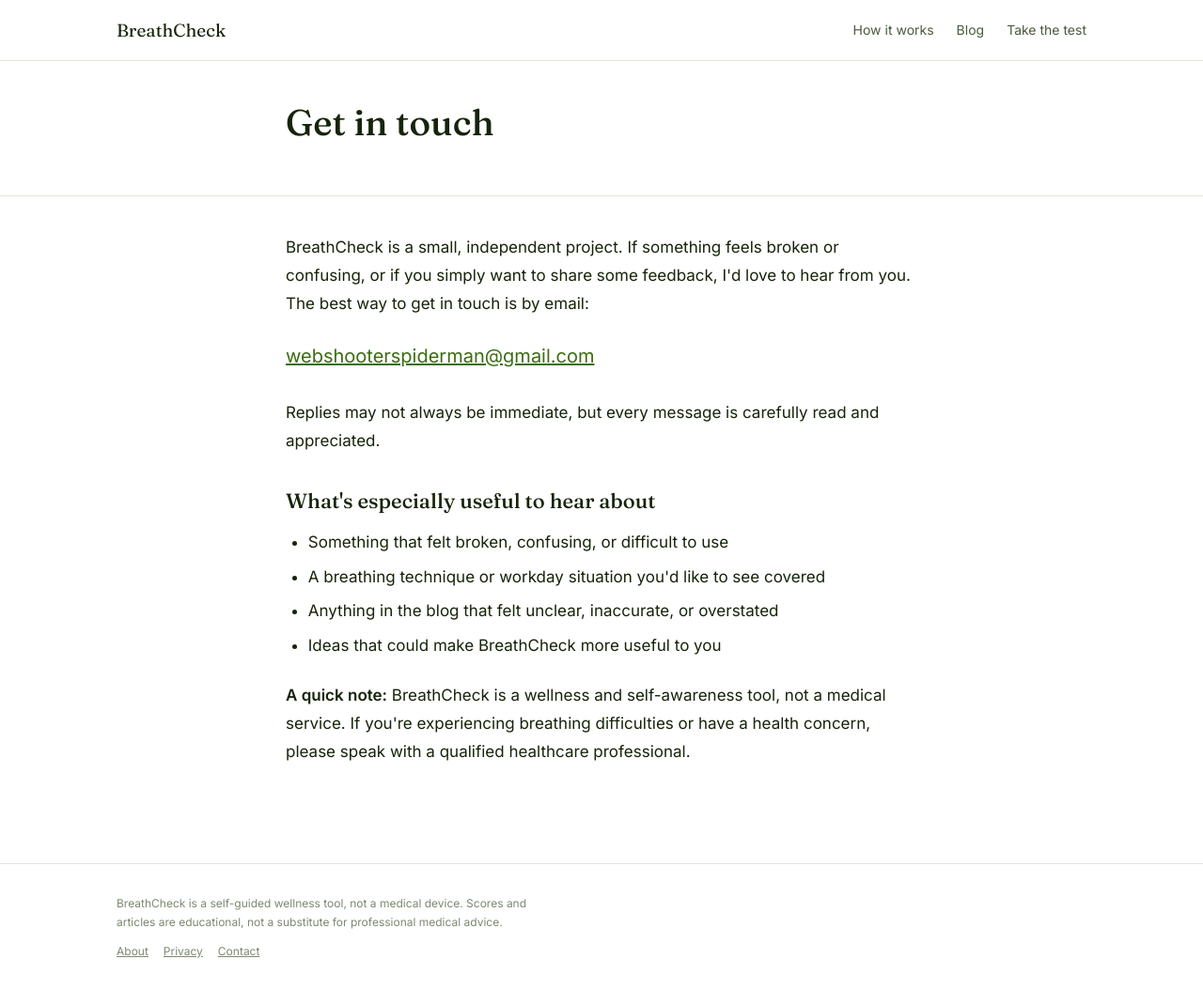
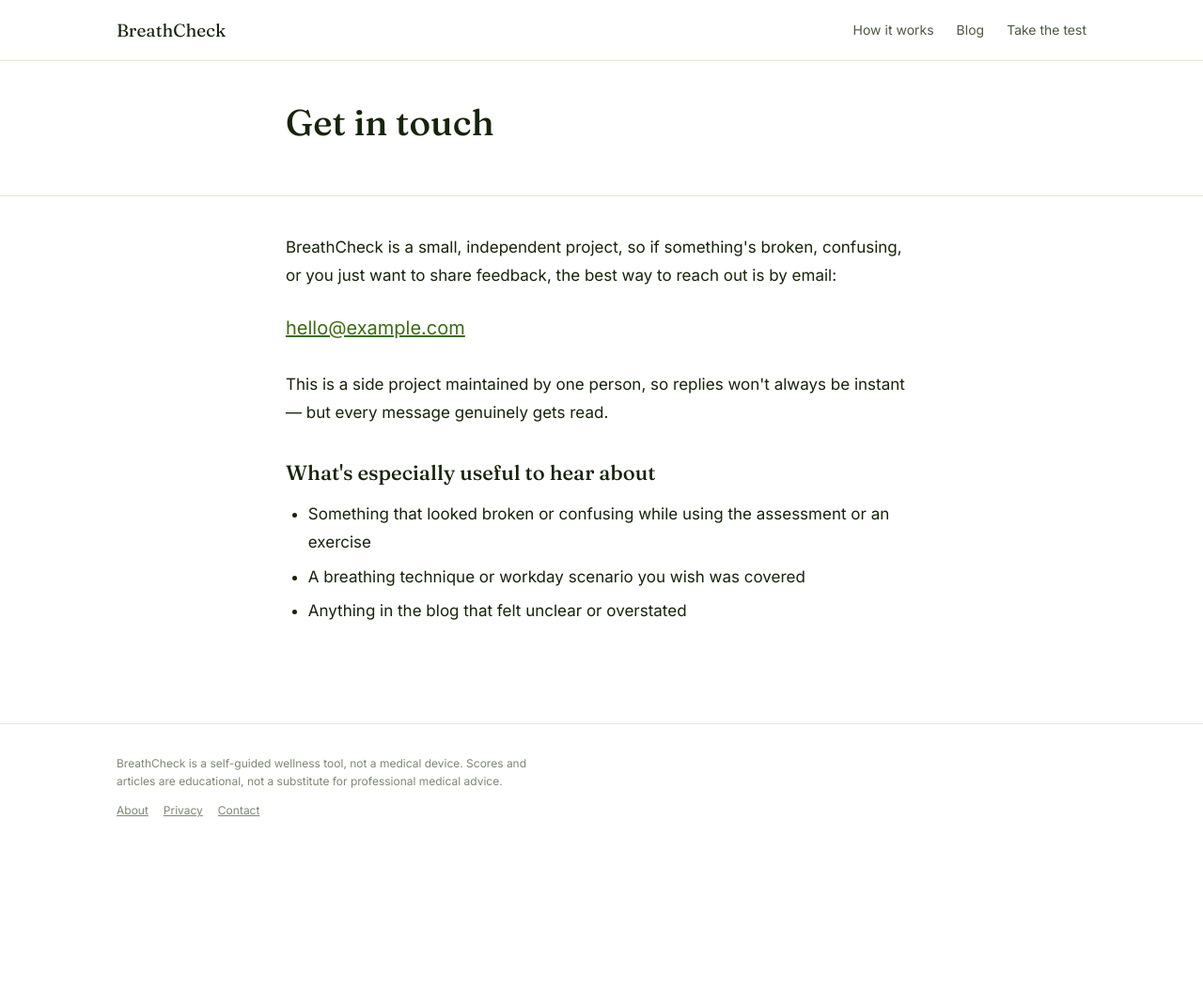
Before and after one commit to Shibu2430/breathcheck, a Jekyll site: the page built from contact.html, in a window 1280 px wide and 1054 px high. Shown: the whole window at 94% size. Built offline with Jekyll 4.4.1, drawn with Linux system fonts in a browser that asks for light colours.

```diff
--- a/contact.html
+++ b/contact.html
@@ -12,26 +12,18 @@ description: "Get in touch about BreathCheck — feedback, questions, or anythin
 <div class="post-body">
   <div class="wrap-narrow">
 
-    <p>BreathCheck is a small, independent project. If something feels broken or confusing, or if you simply want to share some feedback, I'd love to hear from you. The best way to get in touch is by email:</p>
+    <p>BreathCheck is a small, independent project, so if something's broken, confusing, or you just want to share feedback, the best way to reach out is by email:</p>
 
-    <p style="font-size: 20px;"><a href="mailto:webshooterspiderman@gmail.com">webshooterspiderman@gmail.com</a></p>
+    <p style="font-size: 20px;"><a href="mailto:hello@example.com">hello@example.com</a></p>
 
-    <p>Replies may not always be immediate, but every message is carefully read and appreciated.</p>
+    <p>This is a side project maintained by one person, so replies won't always be instant — but every message genuinely gets read.</p>
 
     <h2>What's especially useful to hear about</h2>
     <ul>
-        <li>Something that felt broken, confusing, or difficult to use</li>
-  <li>A breathing technique or workday situation you'd like to see covered</li>
-  <li>Anything in the blog that felt unclear, inaccurate, or overstated</li>
-  <li>Ideas that could make BreathCheck more useful to you</li>
-
+      <li>Something that looked broken or confusing while using the assessment or an exercise</li>
+      <li>A breathing technique or workday scenario you wish was covered</li>
+      <li>Anything in the blog that felt unclear or overstated</li>
     </ul>
-      <p class="contact-note">
-  <strong>A quick note:</strong> BreathCheck is a wellness and self-awareness
-  tool, not a medical service. If you're experiencing breathing difficulties
-  or have a health concern, please speak with a qualified healthcare
-  professional.
-</p>
 
   </div>
 </div>
--- a/index.html
+++ b/index.html
@@ -531,6 +531,6 @@
   </div>
 </footer>
 
-<script src="script.js?v=12"></script>
+<script src="script.js?v=13"></script>
 </body>
 </html>
```
Also changed, not shown: script.js (+89 -12 lines).
